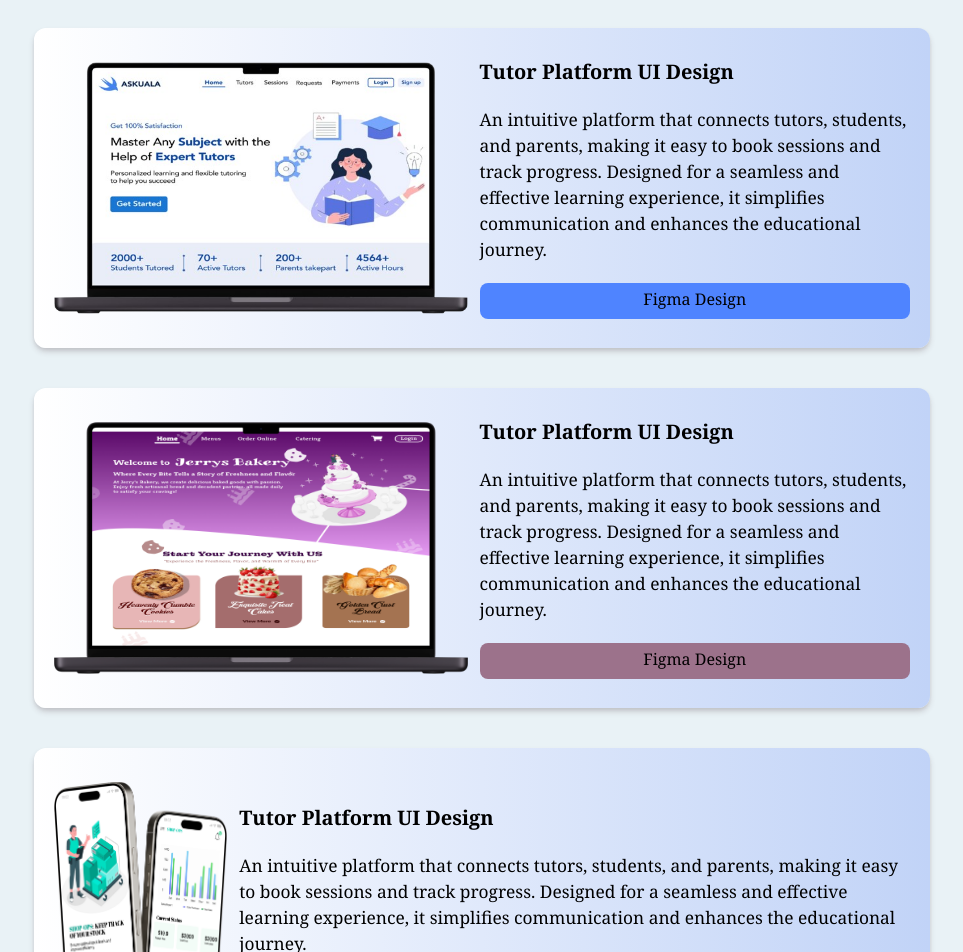
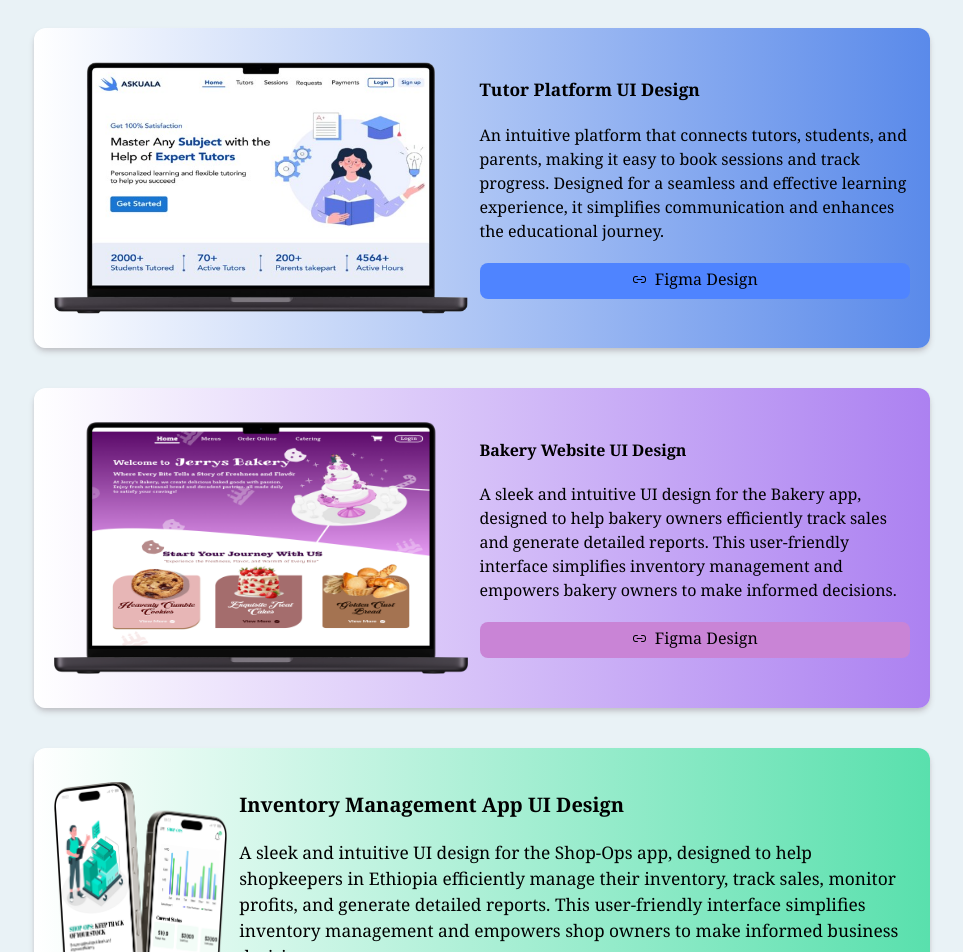
Before and after one commit to yayne30/myPortfolio, a React (Vite) app: page / in a window 1280 px wide. Shown: the part 820-1772 px from the top of the page, without its empty margins (158-1121 px from the left). Built offline with nearby package versions, Linux system fonts and the light colour scheme.

Commit message:
add link to the buttons

```diff
--- a/src/components/hero/hero2.tsx
+++ b/src/components/hero/hero2.tsx
@@ -1,8 +1,17 @@
+import 'aos/dist/aos.css';  // Import AOS styles
+import AOS  from 'aos'
+import { useEffect } from 'react';
 import Lottie from "lottie-react";
 import animation from "../../assets/uiAnimation.json";
 import { FaGithub, FaLinkedin, FaInstagram, FaTelegram } from "react-icons/fa";
 
 const Hero2 = () => {
+  useEffect(() => {
+    AOS.init({
+      duration: 2000,  // Animation duration in milliseconds
+      once: false       // Whether animation should happen only once
+    });
+  }, []);
   return (
     <div className="relative h-max mb-11 overflow-hidden w-[100vw]">
       <svg
@@ -86,8 +95,8 @@ const Hero2 = () => {
           </div>
         </div>
 
-        <div className="w-[50%] h-full max-md:w-[70%]">
-          <Lottie className="h-full w-full  " animationData={animation} />
+        <div className="w-[50%] h-full max-md:w-[70%] " >
+          <Lottie className="h-full w-full" data-aos="fade-up" animationData={animation} />
         </div>
       </div>
     </div>
--- a/src/components/projects/projects.tsx
+++ b/src/components/projects/projects.tsx
@@ -1,26 +1,37 @@
 // import profile from '../../assets/tutorHome.png'
-import 'aos/dist/aos.css';  // Import AOS styles
-import AOS  from 'aos'
-import tutor from "../../assets/tutorPc.png"
+import "aos/dist/aos.css"; // Import AOS styles
+import AOS from "aos";
+import tutor from "../../assets/tutorPc.png";
 import bakery from "../../assets/bakery.png";
-import ShopOps from "../../assets/shopOps.png"
+import ShopOps from "../../assets/shopOps.png";
 import { useEffect } from "react";
+import { Link1Icon,  } from "@radix-ui/react-icons";
 
 const Projects = () => {
   useEffect(() => {
     AOS.init({
-      duration: 2000,  // Animation duration in milliseconds
-      once: false       // Whether animation should happen only once
+      duration: 2000, // Animation duration in milliseconds
+      once: false, // Whether animation should happen only once
     });
   }, []);
   return (
     <div className="h-max pb-10 text-black bg-[#e9f2f6] rounded-t-lg w-[100vw] px-5 mt-8">
       <div className="flex flex-col  items-center gap-5 mb-20 max-md:mb-5">
         <div className="flex flex-col items-center">
-        <h1 className="font-extrabold text-[30pt] max-md:text-[20pt]"> Featured Projects </h1>
-        <p className="font-light text-[16pt] max-md:text-[10pt] max-md:w-[100vw] text-center">
-          Showcasing My Work: <strong className="text-[#241fa4] font-extrabold">Innovative Solutions</strong> and <strong className="text-[#241fa4] font-extrabold">Creative Projects</strong>
-        </p>
+          <h1 className="font-extrabold text-[30pt] max-md:text-[20pt]">
+            {" "}
+            Featured Projects{" "}
+          </h1>
+          <p className="font-light text-[16pt] max-md:text-[10pt] max-md:w-[100vw] text-center">
+            Showcasing My Work:{" "}
+            <strong className="text-[#241fa4] font-extrabold">
+              Innovative Solutions
+            </strong>{" "}
+            and{" "}
+            <strong className="text-[#241fa4] font-extrabold">
+              Creative Projects
+            </strong>
+          </p>
         </div>
         <div className="flex gap-4">
           <div className="w-[40vw] border-t-2 max-md:w-[40vw] border-[#636381] "></div>
@@ -28,50 +39,85 @@ const Projects = () => {
         </div>
       </div>
       <div className="flex flex-col items-center gap-10 ">
-
-        <div data-aos="zoom-in" className="w-[70vw]  h-[20rem]  p-5 flex max-md:flex-col max-md:h-max max-md:w-[90vw] items-center gap-3 max-md:gap-2 bg-gradient-to-r from-[#ffffff] to-[#c1d3f7]  rounded-xl  shadow-md shadow-[#c0c1c6]">
-          <img src={tutor} className='h-[90%] max-lg:h-[60%] max-sm:h-[40%] '></img>
-          <div className='flex flex-col gap-5'>
-          <h1 className="text-[15pt] max-lg:text-[13pt] max-md:text-[10pt]  font-bold">
-             Tutor Platform UI Design
-             </h1>
-             <p className="text-[13pt] max-lg:text-[10pt] max-md:text-[8pt] font-light">An intuitive platform that connects tutors, students, and parents, making it easy to book sessions and track progress. Designed for a seamless and effective learning experience, it simplifies communication and enhances the educational journey.</p>
-             <button className=" text-[12pt] max-md:text-[8pt] font-medium bg-[#4f84ff] pb-2 px-5 py-1 text-center rounded-lg flex items-center justify-center"> Figma Design</button>
+        <div
+          data-aos="zoom-in"
+          className="w-[70vw]  h-[20rem]  p-5 flex max-md:flex-col max-md:h-max max-md:w-[90vw] items-center gap-3 max-md:gap-2 bg-gradient-to-r from-[#ffffff] to-[#5a8aea]  rounded-xl  shadow-md shadow-[#c0c1c6]"
+        >
+          <img
+            src={tutor}
+            className="h-[90%] max-lg:h-[11rem]  "
+          ></img>
+          <div className="flex flex-col gap-5">
+            <h1 className="text-[13pt] max-lg:text-[13pt] max-md:text-[10pt]  font-bold">
+              Tutor Platform UI Design
+            </h1>
+            <p className="text-[12pt] max-lg:text-[11pt] max-md:text-[10pt] font-light">
+              An intuitive platform that connects tutors, students, and parents,
+              making it easy to book sessions and track progress. Designed for a
+              seamless and effective learning experience, it simplifies
+              communication and enhances the educational journey.
+            </p>
+            <a  href="https://google.com" target="_blank" rel="noopener noreferrer" className="group hover:bg-blue-600 hover:scale-90 hover:shadow-lg hover:text-white transform transition-all duration-300 text-[12pt] max-md:text-[11pt] font-medium bg-[#4f84ff] pb-2 px-5 py-1 text-center rounded-lg flex items-center justify-center">
+  <Link1Icon className="mr-2 transition-transform duration-300 text-black group-hover:text-white group-hover:-translate-x-1" />
+  Figma Design
+</a>
 
 
 
           </div>
+        </div>
+        <div
+          data-aos="zoom-in"
+          className="w-[70vw] h-[20rem]  p-5 flex max-md:flex-col max-md:h-max max-md:w-[90vw] items-center gap-3 max-md:gap-2 bg-gradient-to-r from-[#ffffff] to-[#ac81f1]  rounded-xl  shadow-md shadow-[#c0c1c6]"
+        >
+          <img
+            src={bakery}
+            className="h-[90%] max-lg:h-[11rem] "
+          ></img>
+          <div className="flex flex-col gap-5">
+            <h1 className="text-[12pt] font-bold max-lg:text-[13pt] max-md:text-[10pt]">
+              Bakery Website UI Design
+            </h1>
+            <p className="text-[12pt] font-light max-lg:text-[11pt] max-md:text-[10pt]">
+              A sleek and intuitive UI design for the Bakery app, designed to
+              help bakery owners efficiently track sales and generate detailed
+              reports. This user-friendly interface simplifies inventory
+              management and empowers bakery owners to make informed decisions.
+            </p>
 
+            <a  href="https://google.com" target="_blank" rel="noopener noreferrer" className="group hover:bg-purple-600 hover:scale-90 hover:shadow-lg hover:text-white transform transition-all duration-300 text-[12pt] max-md:text-[11pt] font-medium bg-[#c984d6] pb-2 px-5 py-1 text-center rounded-lg flex items-center justify-center">
+  <Link1Icon className="mr-2 transition-transform duration-300 text-black group-hover:text-white group-hover:-translate-x-1" />
+  Figma Design
+</a>
+          </div>
         </div>
-        <div data-aos="zoom-in" className="w-[70vw] h-[20rem]  p-5 flex max-md:flex-col max-md:h-max max-md:w-[90vw] items-center gap-3 max-md:gap-2 bg-gradient-to-r from-[#ffffff] to-[#c1d3f7]  rounded-xl  shadow-md shadow-[#c0c1c6]">
-          <img src={bakery} className='h-[90%] max-lg:h-[60%] max-sm:h-[40%] '></img>
-          <div className='flex flex-col gap-5'>
-          <h1 className="text-[15pt] font-bold max-lg:text-[13pt] max-md:text-[10pt]">
-             Tutor Platform UI Design
-             </h1>
-             <p className="text-[13pt] font-light max-lg:text-[10pt] max-md:text-[8pt]">An intuitive platform that connects tutors, students, and parents, making it easy to book sessions and track progress. Designed for a seamless and effective learning experience, it simplifies communication and enhances the educational journey.</p>
-             <button className=" text-[12pt] font-medium bg-[#9c728b] pb-2 px-5 py-1 text-center rounded-lg flex items-center justify-center"> Figma Design</button>
+        <div
+          data-aos="zoom-in"
+          className="w-[70vw] h-[20rem]  p-5 flex max-md:flex-col max-md:h-max max-md:w-[90vw] items-center gap-3 max-md:gap-2 bg-gradient-to-r from-[#ffffff] to-[#59e0ad]  rounded-xl  shadow-md shadow-[#c0c1c6]"
+        >
+          <img
+            src={ShopOps}
+            className="h-[90%]  max-lg:h-[20rem]"
+          ></img>
+          <div className="flex flex-col gap-5">
+            <h1 className="text-[15pt] font-bold max-lg:text-[13pt] max-md:text-[11pt]">
+              Inventory Management App UI Design
+            </h1>
+            <p className="text-[13pt] font-light max-lg:text-[11pt] max-md:text-[11pt]">
+              A sleek and intuitive UI design for the Shop-Ops app, designed to
+              help shopkeepers in Ethiopia efficiently manage their inventory,
+              track sales, monitor profits, and generate detailed reports. This
+              user-friendly interface simplifies inventory management and
+              empowers shop owners to make informed business decisions.
+            </p>
 
-
+<a  href="https://google.com" target="_blank" rel="noopener noreferrer"  className="group hover:bg-emerald-600 hover:scale-90 hover:shadow-lg hover:text-white transform transition-all duration-300 text-[12pt] max-md:text-[11pt] font-medium bg-[#43f3b8] pb-2 px-5 py-1 text-center rounded-lg flex items-center justify-center">
+  <Link1Icon className="mr-2 transition-transform duration-300 text-black group-hover:text-white group-hover:-translate-x-1" />
+  Figma Design
+</a>
 
           </div>
-
         </div>
-        <div data-aos="zoom-in" className="w-[70vw] h-[20rem]  p-5 flex max-md:flex-col max-md:h-max max-md:w-[90vw] items-center gap-3 max-md:gap-2 bg-gradient-to-r from-[#ffffff] to-[#c1d3f7]  rounded-xl  shadow-md shadow-[#c0c1c6]">
-          <img src={ShopOps} className='h-[90%]  max-lg:h-[60%] max-sm:h-[40%]'></img>
-          <div className='flex flex-col gap-5'>
-          <h1 className="text-[15pt] font-bold max-lg:text-[13pt] max-md:text-[10pt]">
-             Tutor Platform UI Design
-             </h1>
-             <p className="text-[13pt] font-light max-lg:text-[10pt] max-md:text-[8pt]">An intuitive platform that connects tutors, students, and parents, making it easy to book sessions and track progress. Designed for a seamless and effective learning experience, it simplifies communication and enhances the educational journey.</p>
-             <button className=" text-[12pt] font-medium bg-[#43f3b8]  pb-2 px-5 py-1 text-center rounded-lg flex items-center justify-center"> Figma Design</button>
-
-
-
-          </div>
-
-        </div>
-
       </div>
     </div>
   );
```
